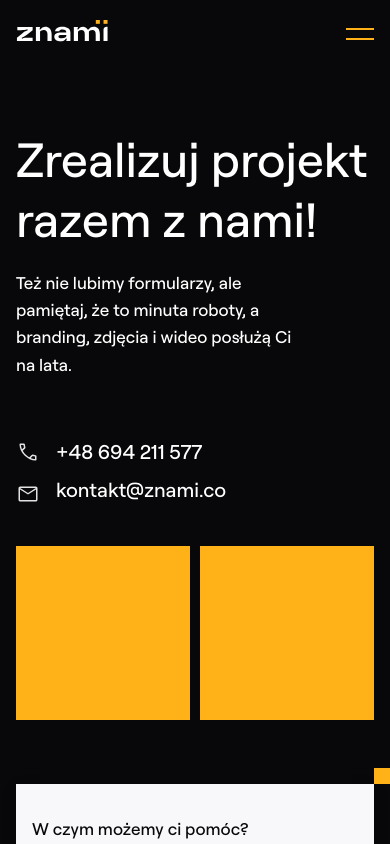
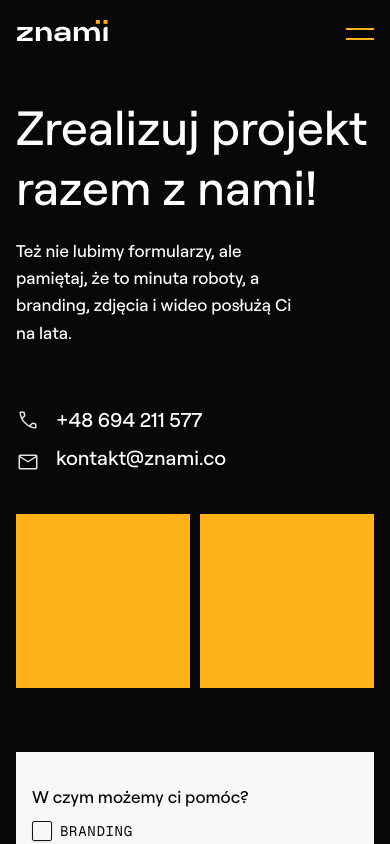
Before and after one commit to kreatywnyb/znamii, a Next.js app: page /kontakt in a window 390 px wide. Shown: the top 844 px of the page. Built offline with nearby package versions, Linux system fonts and the light colour scheme.

Commit message:
First mobile updates

```diff
--- a/src/ui/molecules/MobileNav.tsx
+++ b/src/ui/molecules/MobileNav.tsx
@@ -3,7 +3,6 @@ import { cn } from "@/lib/utils";
 import React, { useEffect, useState } from "react";
 import NavItem from "../atoms/NavItem";
 import { links } from "@/constants";
-import NavItemExpanded from "../atoms/NavItemExpanded";
 import { CTAButton } from "./CTAButton";
 import { usePathname } from "next/navigation";
 
@@ -17,7 +16,7 @@ const MobileNav = () => {
 	}, [pathname]);
 
 	return (
-		<div className="flex h-full items-center text-xs md:hidden">
+		<div className="flex h-full items-center font-geist text-xs md:hidden">
 			<div
 				className="relative z-20 flex h-6 cursor-pointer flex-col justify-center space-y-2"
 				onClick={() => setIsOpen((prev) => !prev)}
@@ -41,11 +40,11 @@ const MobileNav = () => {
 					!isOpen && "z-0 -translate-y-[150%]",
 				)}
 			>
-				<ul className="flex flex-col space-y-4 text-base">
+				<ul className="flex flex-col space-y-4 text-xs uppercase">
 					<li>
 						<NavItem href={links.aboutUs}>Studio znami</NavItem>
 					</li>
-					<li>
+					{/* <li>
 						<NavItemExpanded
 							main={{ text: "Usługi" }}
 							subMenu={[
@@ -54,6 +53,15 @@ const MobileNav = () => {
 								{ href: `${links.services.main}/${links.services.photo}`, text: "Zdjęcia" },
 							]}
 						/>
+					</li> */}
+					<li className="transition-colors hover:text-primary">
+						<NavItem href={`${links.services.main}/${links.services.branding}`}>Branding</NavItem>
+					</li>
+					<li className="transition-colors hover:text-primary">
+						<NavItem href={`${links.services.main}/${links.services.video}`}>Video</NavItem>
+					</li>
+					<li className="transition-colors hover:text-primary">
+						<NavItem href={`${links.services.main}/${links.services.photo}`}>Zdjęcia</NavItem>
 					</li>
 					<li className="transition-colors hover:text-primary">
 						<NavItem href={links.portfolio}>Realizacje</NavItem>
@@ -63,7 +71,7 @@ const MobileNav = () => {
 					</li>
 				</ul>
 				<div className="mt-4 flex">
-					<CTAButton className="!px-4 !py-2 text-base" href={links.contactPage} variant="primary">
+					<CTAButton href={links.contactPage} variant="primary">
 						Zrealizuj projekt
 					</CTAButton>
 				</div>
--- a/src/ui/molecules/PartnersSlider.tsx
+++ b/src/ui/molecules/PartnersSlider.tsx
@@ -112,7 +112,7 @@ const settings: Settings = {
 		{
 			breakpoint: 480,
 			settings: {
-				slidesToShow: 3,
+				slidesToShow: 2,
 				centerMode: false,
 				slidesToScroll: 1,
 				infinite: true,
@@ -124,17 +124,18 @@ const settings: Settings = {
 const PartnersSlider = () => {
 	return (
 		<div className="overflow-hidden">
-			<div className="overflow-hidden py-32 max-md:-mr-20 max-md:pt-20 md:-mx-36">
+			<div className="overflow-hidden py-32 max-md:pt-20 md:-mx-36">
 				<Slider
 					{...settings}
-					className="[&_.slick-list]:overflow-visible [&_.slick-slide]:flex [&_.slick-slide]:justify-center [&_.slick-track]:flex [&_.slick-track]:items-center"
+					// className="[&_.slick-list]:overflow-visible [&_.slick-slide]:flex [&_.slick-slide]:justify-center [&_.slick-track]:flex [&_.slick-track]:items-center"
+					className="[&_.slick-slide]:flex [&_.slick-slide]:justify-center [&_.slick-track]:flex [&_.slick-track]:items-center"
 				>
 					{sliderData.map((item, idx) => (
 						<div key={idx} className="pl-2 pr-4">
 							<Image
 								src={item.img}
 								alt={item.alt}
-								className="max-w-[140px] max-md:max-w-[100px] xxl:max-w-[180px]"
+								className="max-w-[140px] max-md:max-w-[120px] xxl:max-w-[180px]"
 							/>
 						</div>
 					))}
--- a/src/ui/organisms/Footer.tsx
+++ b/src/ui/organisms/Footer.tsx
@@ -10,7 +10,7 @@ const Footer = () => {
 		<footer className="max-w-screen container fixed bottom-0 left-1/2 -z-10 -translate-x-1/2 md:h-96">
 			<div className="max-md:place-items-left grid grid-cols-1 font-medium md:grid-cols-3">
 				<h3 className="text-[2.5rem] max-md:mb-2">Poklikasz?</h3>
-				<div className="flex items-end text-[1.313rem] leading-[160%]">
+				<div className="flex items-end text-[1.313rem] leading-[160%] no-underline">
 					<div>{contactMail}</div>
 					<div>
 						<CopyButton textToCopy={contactMail} />
@@ -53,9 +53,11 @@ const Footer = () => {
 					Polityka prywatności
 				</Link>
 			</div>
-			<div className="max-md:place-items-left grid grid-cols-1 border-t border-[#00000022] py-4 font-geist text-xs md:grid-cols-3">
+			<div className="max-md:place-items-left grid grid-cols-1 border-t border-[#00000022] py-4 font-geist text-xs max-md:pb-8 md:grid-cols-3">
 				<div className="block uppercase max-md:order-2 max-md:mt-4">©2025</div>
-				<div className="block uppercase max-md:order-1">ul. okulickiego 18, rzeszów</div>
+				<div className="block uppercase no-underline max-md:order-1">
+					ul. okulickiego 18, rzeszów
+				</div>
 				<a className="block uppercase max-md:hidden md:text-right" href="">
 					polityka prywatności
 				</a>
--- a/src/ui/organisms/SubServices.tsx
+++ b/src/ui/organisms/SubServices.tsx
@@ -47,7 +47,6 @@ export default function ScrollableSections({ sections }: SubServicesProps) {
 				}
 			});
 
-			console.log("Zapisane pozycje sekcji:", positions);
 			setSectionPositions(positions);
 
 			// Po zapisaniu pozycji, sprawdzamy czy jest hash w URL
--- a/src/ui/sections/HeroSectionWIthText.tsx
+++ b/src/ui/sections/HeroSectionWIthText.tsx
@@ -7,9 +7,13 @@ export type HeroSectionWithTextProps = {
 
 const HeroSectionWithText = ({ headingText }: HeroSectionWithTextProps) => {
 	return (
-		<section className="bg-basicDark pb-96 pt-20">
+		<section className="bg-basicDark pb-96 pt-20 max-md:pb-80 max-md:pt-12">
 			<div className="container">
-				<FlipWords as="h1" className="text-4xl text-white lg:text-[3.625rem]" word={headingText}></FlipWords>
+				<FlipWords
+					as="h1"
+					className="text-4xl text-white lg:text-[3.625rem]"
+					word={headingText}
+				></FlipWords>
 			</div>
 		</section>
 	);
--- a/src/ui/sections/ServicesSection.tsx
+++ b/src/ui/sections/ServicesSection.tsx
@@ -259,7 +259,7 @@ const ServicesSection: React.FC = () => {
 						<div className="order-6 hidden md:block" />
 					</div>
 				</div>
-				<div className="mb-56 mt-10">
+				<div className="mb-36 mt-10 md:mb-56">
 					<PartnersSlider />
 				</div>
 			</div>
--- a/src/ui/sections/contact/AddressSection.tsx
+++ b/src/ui/sections/contact/AddressSection.tsx
@@ -22,7 +22,7 @@ const AddressSection: React.FC = () => {
 							numer. Nasze biuro mieści się przy głównej ulicy,na prawo od Unimetu. Można je poznać
 							np. po... dużym szyldzie Znami.
 						</p>
-						<div className="flex flex-col py-6 max-md:space-y-2 md:flex-row md:space-x-2">
+						<div className="flex flex-col space-y-2 py-6">
 							<TerminalText
 								text="ul. okulickiego 18, 35-202 rzeszów"
 								// styles="py-6"
--- a/src/ui/sections/contact/ContactFormSection.tsx
+++ b/src/ui/sections/contact/ContactFormSection.tsx
@@ -139,6 +139,25 @@ const ContactSection: React.FC = () => {
 		});
 	};
 
+	const copyToClipboard = (text: string) => {
+		try {
+			navigator.clipboard
+				.writeText(text)
+				.then(() => {
+					setToast({
+						show: true,
+						message: "Skopiowano do schowka",
+						type: "success",
+					});
+				})
+				.catch((err) => {
+					console.error("Błąd podczas kopiowania do schowka:", err);
+				});
+		} catch (err) {
+			console.error("Wystąpił nieoczekiwany błąd:", err);
+		}
+	};
+
 	useEffect(() => {
 		setValue("services", []);
 	}, [setValue]);
@@ -191,7 +210,7 @@ const ContactSection: React.FC = () => {
 
 	return (
 		<motion.section
-			className="bg-basicDark pb-48 pt-20"
+			className="bg-basicDark pb-48 pt-12"
 			initial="hidden"
 			animate="visible"
 			variants={containerVariants}
@@ -221,24 +240,24 @@ const ContactSection: React.FC = () => {
 						wideo posłużą Ci na lata.
 					</motion.p>
 					<motion.div className="text-xl lg:text-[2.5rem]" variants={itemVariants}>
-						<motion.a
-							className="flex items-center gap-4 font-medium lg:gap-8"
-							href="tel:+48694211577"
+						<motion.div
+							className="flex cursor-pointer items-center gap-4 font-medium transition-transform active:scale-95 lg:gap-8"
+							onClick={() => copyToClipboard("+48694211577")}
 						>
 							<PhoneIcon className="max-lg:size-6" />{" "}
 							<p className="whitespace-nowrap">+48 694 211 577</p>
-						</motion.a>
-						<motion.a
-							className="mt-4 flex items-center justify-start gap-4 font-medium lg:mt-14 lg:gap-8"
-							href={`mailto:${contactMail}`}
+						</motion.div>
+						<motion.div
+							className="mt-4 flex cursor-pointer items-center justify-start gap-4 font-medium transition-transform active:scale-95 lg:mt-14 lg:gap-8"
+							onClick={() => copyToClipboard(contactMail)}
 						>
 							<EmailIcon className="max-lg:size-6" /> <p className="-mt-2">{contactMail}</p>
-						</motion.a>
+						</motion.div>
 					</motion.div>
 					<motion.div className="mt-auto flex w-full justify-between" variants={itemVariants}>
 						<div className="flex w-full flex-col">
 							{selectedServices.length > 0 && (
-								<span className="mb-10 text-[1.063rem] leading-[160%]">
+								<span className="text-[1.063rem] leading-[160%] max-md:mt-10 md:mb-10">
 									Skontaktuje się z Tobą:
 								</span>
 							)}
@@ -293,13 +312,13 @@ const ContactSection: React.FC = () => {
 						whileHover={{ boxShadow: "0px 8px 30px rgba(0, 0, 0, 0.15)" }}
 						transition={{ duration: 0.3 }}
 					>
-						<motion.div
+						{/* <motion.div
 							className="absolute -right-4 -top-4 h-4 w-4 bg-primary"
 							initial={{ scale: 0 }}
 							animate={{ scale: 1, rotate: 180 }}
 							transition={{ delay: 0.7, duration: 0.5 }}
-						/>
-						<form onSubmit={handleSubmit(onSubmit)} className="space-y-6">
+						/> */}
+						<form onSubmit={handleSubmit(onSubmit)} className="space-y-4">
 							<div>
 								<div className="mb-3 flex flex-col justify-between md:flex-row">
 									<label className="block text-[1.063rem] font-medium text-basicDark">
```
Also changed, not shown: src/ui/organisms/Header.tsx (+0 -117 lines).
